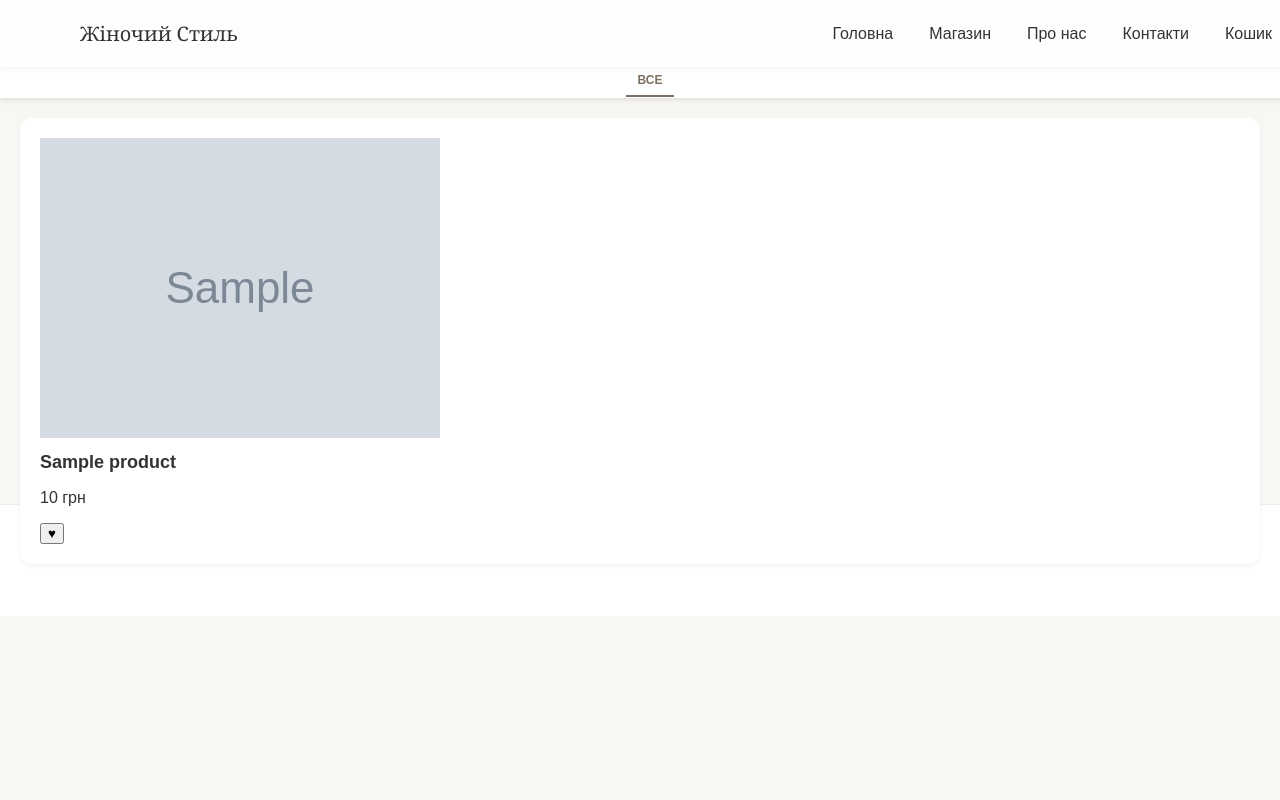
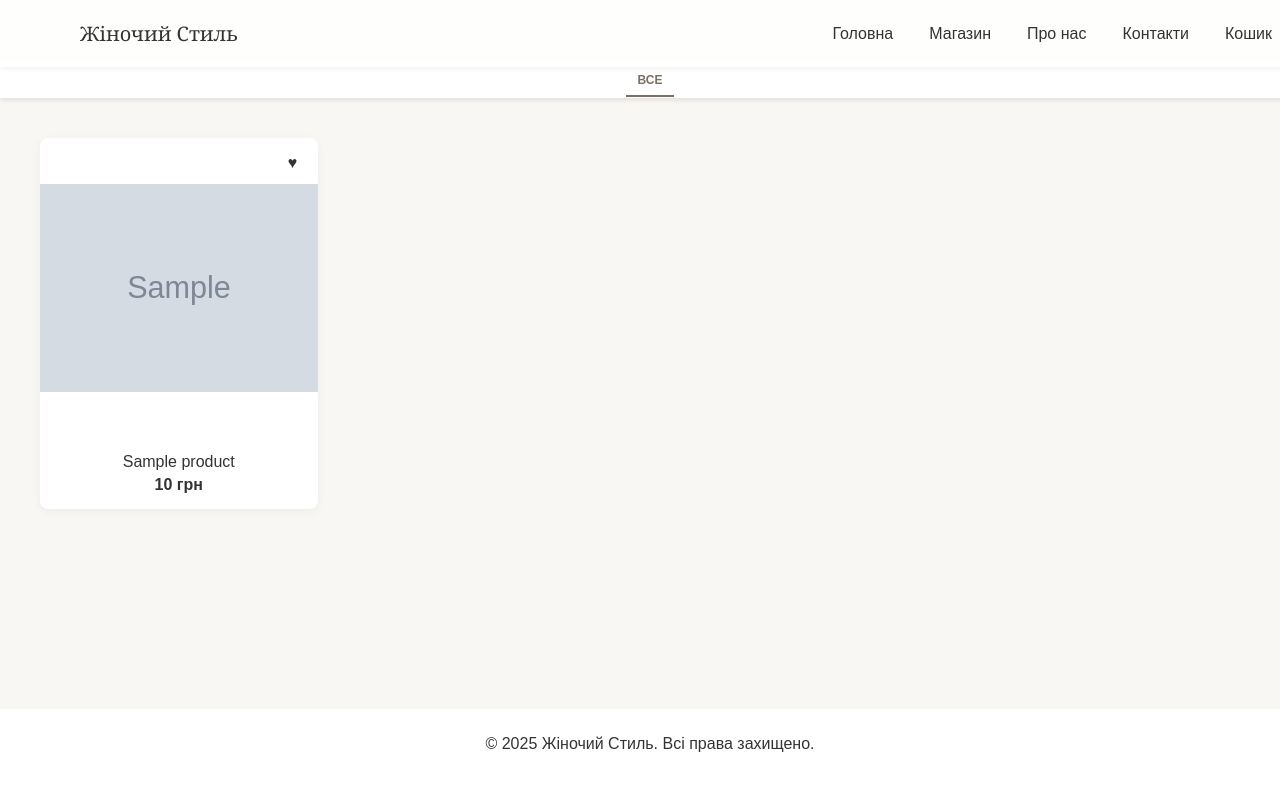
Before and after one commit to nastya-prokopishena/women_clothing_shop, a Flask app: page /catalog in a window 1280 px wide. Run offline with Flask 3, Linux system fonts and the light colour scheme; grey boxes marked "Sample" are stand-in pictures; a database or web service that is not in the repository returns one stand-in record (values such as "Sample title"); data that the repository does not hold is empty.

Commit message:
added new catalog features

```diff
--- a/app/infrastructure/persistence/product_repository.py
+++ b/app/infrastructure/persistence/product_repository.py
@@ -68,3 +68,23 @@
             stock=data['stock'],
             product_id=str(data['_id'])
         )
+
+    def find_paginated(self, page=1, per_page=12, category_slug=None):
+        self._ensure_collection()
+        query = {}
+        if category_slug:
+            query['category_slug'] = category_slug
+
+        total = self.collection.count_documents(query)
+        skip = (page - 1) * per_page
+        products_data = list(self.collection.find(query).skip(skip).limit(per_page))
+
+        products = [self._map_to_product(p) for p in products_data]
+
+        return {
+            'items': products,
+            'total': total,
+            'page': page,
+            'per_page': per_page,
+            'pages': (total + per_page - 1) // per_page
+        }
--- a/app/web/routes/main.py
+++ b/app/web/routes/main.py
@@ -1,4 +1,4 @@
-from flask import render_template, abort
+from flask import render_template, abort, request
 from app.application.services.home_page_service import HomePageService
 from app.infrastructure.persistence.category_repository import CategoryRepository
 from app.infrastructure.persistence.product_repository import ProductRepository
@@ -27,12 +27,17 @@
         category_repo = CategoryRepository()
         product_repo = ProductRepository()
         all_categories = category_repo.find_all_with_counts()
-        all_products = product_repo.find_all()
+
+        page = request.args.get('page', 1, type=int)
+        per_page = 12
+
+        products_data = product_repo.find_paginated(page=page, per_page=per_page)
 
         return render_template('catalog.html',
                                category=None,
                                categories=all_categories,
-                               products=all_products)
+                               products=products_data['items'],
+                               pagination=products_data)
 
     @app.route('/catalog/<slug>', endpoint='category')
     def category_page(slug):
@@ -44,9 +49,17 @@
         if not category:
             abort(404)
 
-        products = product_repo.find_by_category(category.slug)
+        page = request.args.get('page', 1, type=int)
+        per_page = 12
+
+        products_data = product_repo.find_paginated(
+            page=page,
+            per_page=per_page,
+            category_slug=slug
+        )
 
         return render_template('catalog.html',
                                category=category,
                                categories=all_categories,
-                               products=products)
+                               products=products_data['items'],
+                               pagination=products_data)
--- a/app/web/static/css/style.css
+++ b/app/web/static/css/style.css
@@ -4,6 +4,9 @@
     font-family: 'Arial', sans-serif;
     background-color: #f9f7f4;
     color: #333;
+    display: flex;
+    flex-direction: column;
+    min-height: 100vh;
 }
 
 /* Хедер */
@@ -75,11 +78,11 @@
 
 /* Банер */
 .hero {
-    position: relative;
     text-align: center;
     height: 100vh;
     margin: 0;
     padding: 0;
+    position: relative;
 }
 
 .hero-video-container {
@@ -155,7 +158,8 @@
 
 .catalog {
     position: relative;
-    top: 60px;
+    margin-top: 60px; /* Adjusted to account for fixed header */
+    padding-bottom: 40px;
 
 }
 
@@ -163,6 +167,7 @@
 .categories {
     text-align: center;
     padding: 40px 20px;
+    margin-bottom: 40px;
 }
 
 .categories-grid {
@@ -192,9 +197,7 @@
 .category-card:hover {
     transform: translateY(-5px);
 }
-.catalog {
-    margin-top: 0px;
-}
+
 .categories-menu {
     position: sticky;
     top: 0;
@@ -249,22 +252,107 @@
 
 .products-grid {
     display: grid;
-    grid-template-columns: repeat(auto-fit, minmax(200px, 1fr));
-    gap: 20px;
-    margin-top: 20px;
-    padding: 0 20px;
+    grid-template-columns: repeat(auto-fill, minmax(250px, 1fr));
+    gap: 30px;
+    padding: 40px;
+    max-width: 1400px;
+    margin: 0 auto;
 }
 
 .product-card {
     background: #fff;
-    padding: 20px;
-    border-radius: 12px;
-    box-shadow: 0 2px 5px rgba(0,0,0,0.05);
+    border-radius: 8px;
+    overflow: hidden;
+    box-shadow: 0 2px 10px rgba(0,0,0,0.05);
+    transition: transform 0.3s ease, box-shadow 0.3s ease;
+    position: relative;
+}
+
+.product-card a {
+    text-decoration: none;
+    color: inherit;
+    display: block;
 }
 
 .product-card h3 {
     margin: 10px 0;
     font-size: 18px;
+}
+.product-card:hover {
+    transform: translateY(-5px);
+    box-shadow: 0 5px 15px rgba(0,0,0,0.1);
+}
+
+.product-card img {
+    width: 100%;
+    height: 300px;
+    object-fit: contain;
+    display: block;
+}
+
+.product-card h3 {
+    margin: 15px 0 5px;
+    font-size: 16px;
+    font-weight: 500;
+    padding: 0 15px;
+    text-align: center;
+}
+
+.product-card p {
+    color: #333;
+    font-weight: 600;
+    padding: 0 15px 15px;
+    text-align: center;
+    margin: 0;
+}
+
+.favorite-btn {
+    position: absolute;
+    top: 10px;
+    right: 10px;
+    background: rgba(255,255,255,0.8);
+    border: none;
+    width: 30px;
+    height: 30px;
+    border-radius: 50%;
+    display: flex;
+    align-items: center;
+    justify-content: center;
+    cursor: pointer;
+    font-size: 16px;
+    color: #333;
+    transition: all 0.3s ease;
+}
+
+.favorite-btn:hover {
+    color: #ff4757;
+    background: rgba(255,255,255,0.95);
+}
+
+.pagination {
+    display: flex;
+    justify-content: center;
+    margin: 40px 0;
+    gap: 10px;
+}
+
+.pagination a, .pagination span {
+    padding: 8px 15px;
+    border: 1px solid #ddd;
+    color: #333;
+    text-decoration: none;
+    border-radius: 4px;
+    transition: all 0.3s ease;
+}
+
+.pagination a:hover {
+    background: #f1f1f1;
+}
+
+.pagination .current {
+    background: #7c6f64;
+    color: white;
+    border-color: #7c6f64;
 }
 
 .price {
@@ -317,7 +405,10 @@
     background: #fff;
     padding: 20px;
     text-align: center;
-    border-top: 1px solid #eee;
+    bottom: 0;
+    width: 100%;
+    padding: 10px;
+    margin-top: auto;
 }
 
 .social-icons a {
--- /dev/null
+++ b/app/web/static/js/product.js
@@ -0,0 +1,29 @@
+const thumbnails = document.querySelectorAll('.thumbnail');
+const mainImage = document.getElementById('main-image');
+
+    thumbnails.forEach(thumbnail => {
+        thumbnail.addEventListener('click', () => {
+            mainImage.src = thumbnail.src;
+        });
+    });
+
+    // Скрипт для акордіонів
+    document.querySelectorAll('.accordion-header').forEach(header => {
+        header.addEventListener('click', () => {
+            const accordion = header.parentElement;
+            const isActive = accordion.classList.contains('active');
+
+            document.querySelectorAll('.accordion').forEach(a => {
+                a.classList.remove('active');
+                a.querySelector('.accordion-content').style.maxHeight = '0';
+                a.querySelector('.accordion-icon').style.transform = 'rotate(0deg)';
+            });
+
+            if (!isActive) {
+                accordion.classList.add('active');
+                const content = accordion.querySelector('.accordion-content');
+                content.style.maxHeight = content.scrollHeight + 'px';
+                accordion.querySelector('.accordion-icon').style.transform = 'rotate(90deg)';
+            }
+        });
+    });
--- a/app/web/templates/base.html
+++ b/app/web/templates/base.html
@@ -41,6 +41,8 @@
         </div>
     </footer>
 
-    <script src="{{ url_for('static', filename='js/main.js') }}"></script>
+    <script src="{{ url_for('static', filename='js/product.js') }}"></script>
+    <script src="{{ url_for('static', filename='js/product_slider.js') }}"></script>
+
 </body>
 </html>
--- a/app/web/templates/catalog.html
+++ b/app/web/templates/catalog.html
@@ -21,9 +21,15 @@
         {% if products %}
             {% for product in products %}
                 <div class="product-card">
-                    <img src="{{ product.images[0] if product.images else '/static/images/placeholder.jpg' }}" alt="{{ product.name }}">
-                    <h3>{{ product.name }}</h3>
-                    <p>{{ product.price }} грн</p>
+                    <a href="{{ url_for('product_page', product_id=product.product_id) }}">
+                        {% if product.images %}
+                            <img src="{{ url_for('static', filename='images/' ~ product.images[0]) }}" alt="{{ product.name }}">
+                        {% else %}
+                            <img src="{{ url_for('static', filename='images/placeholder.jpg') }}" alt="Зображення відсутнє">
+                        {% endif %}
+                        <h3>{{ product.name }}</h3>
+                        <p>{{ product.price }} грн</p>
+                    </a>
                     <button class="favorite-btn">♥</button>
                 </div>
             {% endfor %}
@@ -31,5 +37,30 @@
             <p>Товарів поки немає.</p>
         {% endif %}
     </div>
+
+    <!-- Пагінація -->
+    {% if pagination and pagination.pages > 1 %}
+    <div class="pagination">
+        {% if pagination.has_prev %}
+            <a href="{{ url_for(request.endpoint, page=pagination.prev_num, **request.view_args) }}">&laquo;</a>
+        {% endif %}
+
+        {% for page in pagination.iter_pages() %}
+            {% if page %}
+                {% if page == pagination.page %}
+                    <span class="current">{{ page }}</span>
+                {% else %}
+                    <a href="{{ url_for(request.endpoint, page=page, **request.view_args) }}">{{ page }}</a>
+                {% endif %}
+            {% else %}
+                <span>...</span>
+            {% endif %}
+        {% endfor %}
+
+        {% if pagination.has_next %}
+            <a href="{{ url_for(request.endpoint, page=pagination.next_num, **request.view_args) }}">&raquo;</a>
+        {% endif %}
+    </div>
+    {% endif %}
 </section>
 {% endblock %}
```
Also changed, not shown: app/web/static/css/product_page.css (+6 -3 lines), app/web/templates/product.html (+16 -55 lines).
